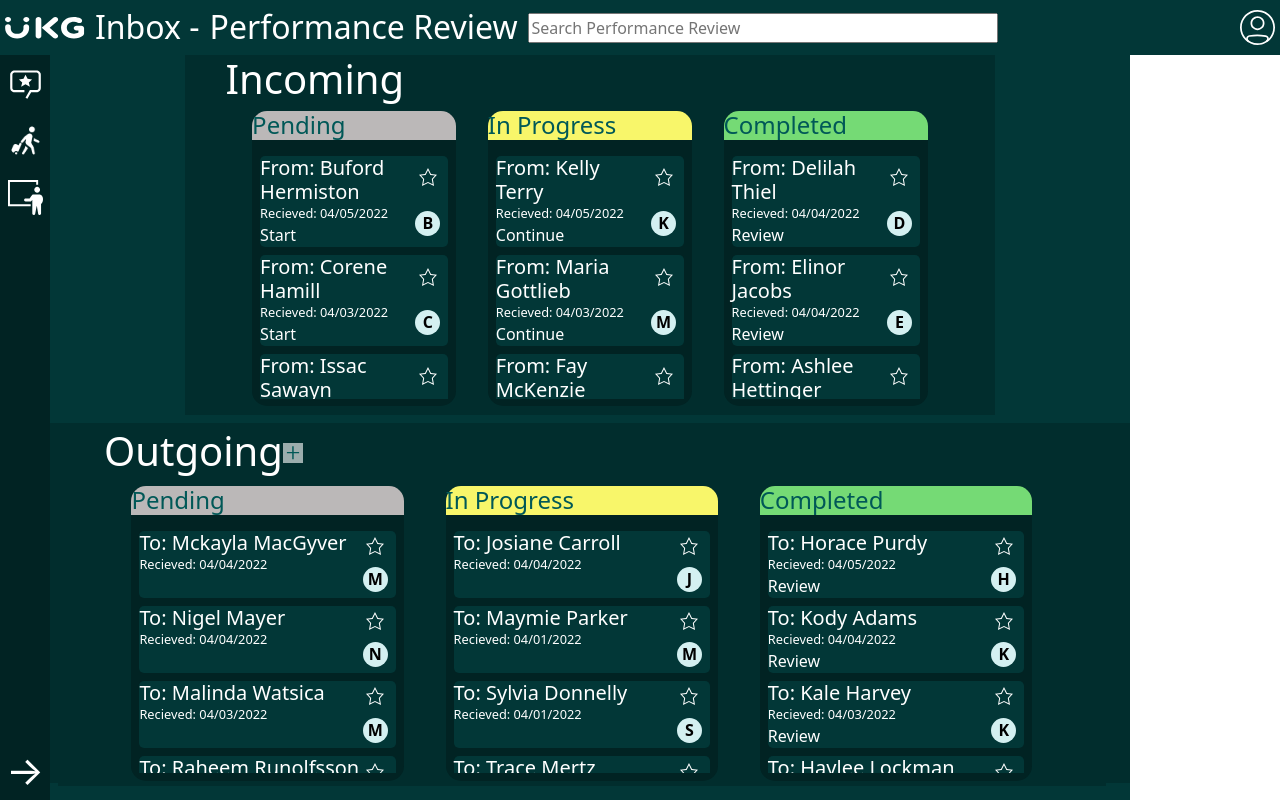
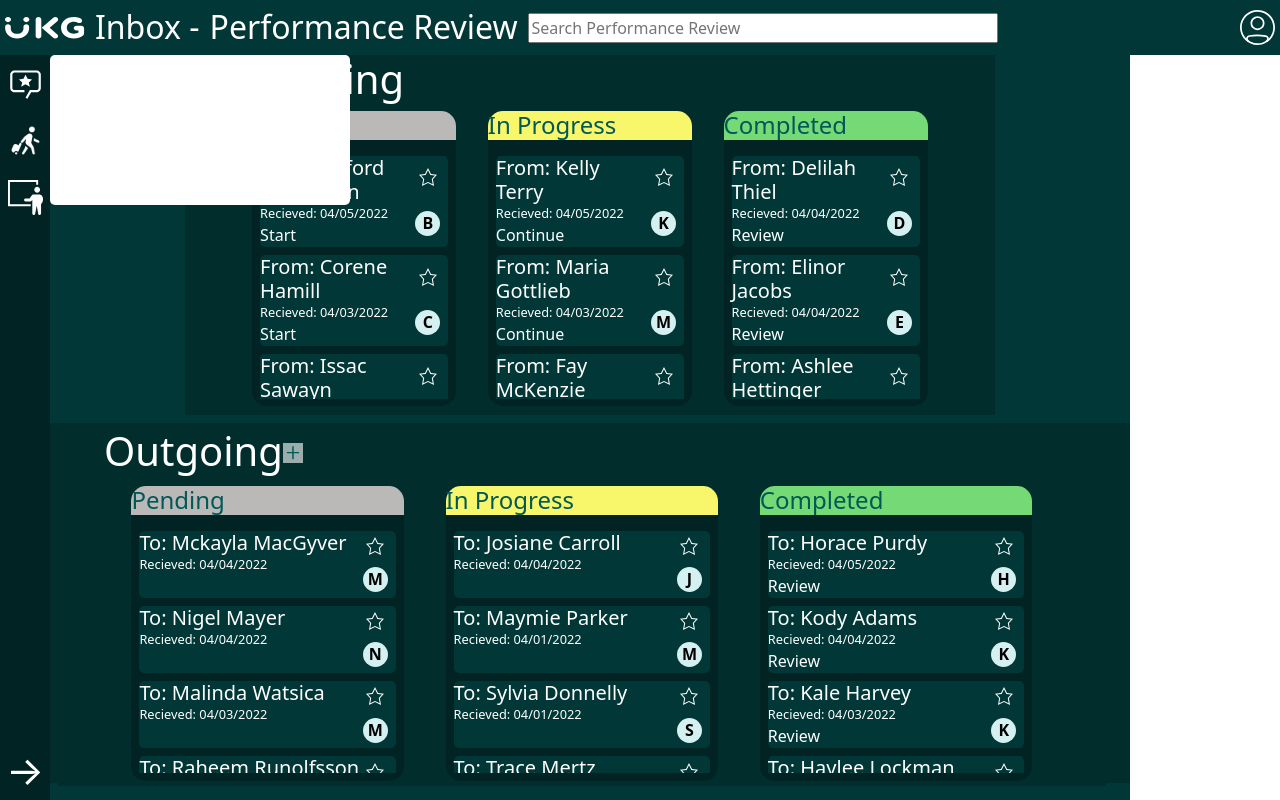
Before and after one commit to hugoamaralsantana/mseg-inbox-service, a React (Create React App) app in the folder client/: page /performanceReview in a window 1280 px wide. Both pictures are taken after a click on the picture 1257 px from the left and 27 px from the top of the page. Built offline with nearby package versions, Linux system fonts and the light colour scheme.

Commit message:
box in top right all the time

```diff
--- a/client/src/components/pages/performanceReview.js
+++ b/client/src/components/pages/performanceReview.js
@@ -13,6 +13,15 @@
   // const [modalState, updateModalState] = useState(false);
   const reelItems = ['Pending', 'In Progress', 'Completed']
   //problem is that theres just one modal for this page, we need each task to have its own
+  const [boxState, updateBoxState] = useState(false);
+
+  function showBox() {
+      updateBoxState(true);
+  }
+
+  function closeBox() {
+      updateBoxState(false);
+  }
 
   function expandSideBar() {
     if (expanded) {
@@ -30,10 +39,10 @@
     <div>
       {/* TODO: when I change title = Performance Review, it gets rid of some
       of the navbar (styling issue) */}
-      <NavBar title="Performance Review" />
+      <NavBar title="Performance Review" showBox={showBox}/>
       <div className="d-inline-flex overflow-hidden">
         <SideBar expandSideBar={expandSideBar} expanded={expanded}/>
-        <PartContainer data={performance_review_data} type='performanceReview' reelItems={reelItems} expanded={expanded} user={user} containerCount='2'/>
+        <PartContainer data={performance_review_data} type='performanceReview' reelItems={reelItems} expanded={expanded} user={user} containerCount='2' boxState={boxState} closeBox={closeBox}/>
       </div>
     </div>
   )
--- a/client/src/components/parts/navbar.js
+++ b/client/src/components/parts/navbar.js
@@ -1,7 +1,8 @@
-import React from 'react';
+import React, { useState } from "react";
 import { Link } from 'react-router-dom';
 import '../../styles/custom.scss'
 import '../../styles/navbar.css'
+
 
 
 const NavBar = (props) => {
@@ -18,7 +19,7 @@
             </div>
             <div class="navbarSupportedContent">
                 <div class="d-flex justify-content-md-end align-items-center">
-                    <img className="col-md-auto mr-3" id="profile-icon" src='/icons/person-circle-outline.svg' alt="person-circle-outline" width={45} height={45} />
+                    <img onClick={props.showBox} className="col-md-auto mr-3" id="profile-icon" src='/icons/person-circle-outline.svg' alt="person-circle-outline" width={45} height={45} />
                 </div>
             </div>
         </nav>
--- a/client/src/components/parts/partContainer.js
+++ b/client/src/components/parts/partContainer.js
@@ -2,19 +2,29 @@
 import Incoming from '../parts/incoming';
 import Outgoing from '../parts/outgoing';
 import '../../styles/partContainer.css'
+import ProfileButtonBox from "./profile-button-box";
 
 const PartContainer = (props) => {//check if page has 1 or two containers
   const expandedCSS = props.expanded ? "part-container-expanded bg-secondary d-inline-flex flex-column" : "part-container bg-secondary d-flex flex-column"
+  const parentCSS = props.expanded ? "parent-expanded": "parent"
   const IncomingJSX = () => <Incoming data={props.data.incoming} type={props.type} reelItems={props.reelItems} user={props.user} containerCount={props.containerCount}/>;
   const OutgoingJSX = () => <Outgoing data={props.data.outgoing} type={props.type} reelItems={props.reelItems} user={props.user} containerCount={props.containerCount}/>;
   if (props.type === 'performanceReview') {
-    return <div className={expandedCSS}>
+    return (
+      <div className={parentCSS}>
+        <ProfileButtonBox expanded={props.expanded} boxState={props.boxState} closeBox={props.closeBox}/>
+        <div className={expandedCSS}>
           {IncomingJSX()}
           {OutgoingJSX()}
         </div>
+      </div>
+    )
   }
   else if (props.type === 'PTORequest') {
-    return <div className={expandedCSS}>
+    return (
+      <div>
+        <div className={expandedCSS}>
+
           {props.user === 'employee'
             ?
             OutgoingJSX()
@@ -22,15 +32,21 @@
             IncomingJSX()
           }
         </div>
+      </div>
+    )
   }
   else if (props.type === 'assignedTraining') {
-    return <div className={expandedCSS}>
+    return (
+      <div>
+        <div className={expandedCSS}>
           {props.user === 'employee' || props.user === 'manager'
           ?
           IncomingJSX()
           :
           OutgoingJSX()}
         </div>
+        </div>
+      )
   }
 
 }
--- /dev/null
+++ b/client/src/components/parts/profile-button-box.js
@@ -0,0 +1,24 @@
+import React, { useState } from "react";
+import '../../styles/profile-button-box.css'
+
+const ProfileButtonBox = (props) => {
+    const showHideClassName = props.boxState ? "box d-flex justify-content-end align-items-start" : "box display-none";
+    const expanded = props.expanded ? 'expanded ': 'non-expanded '
+
+    document.addEventListener('mouseup', function(e) {
+        const container = document.getElementById('main');
+        if (!container.contains(e.target)) {
+            props.closeBox()
+        }
+    })
+
+    return (
+        <div className={expanded + showHideClassName}>
+            <div  id='main'className="box-main">
+
+            </div>
+        </div>
+    )
+}
+
+export default ProfileButtonBox
--- a/client/src/styles/partContainer.css
+++ b/client/src/styles/partContainer.css
@@ -10,6 +10,16 @@
   height: calc(100vh - 55px);
 }
 
+.parent-expanded {
+  width: calc(100vw - 200);
+  height: calc(100vh - 55px);
+}
+
+.parent {
+  width: calc(100vw - 50px);
+  height: calc(100vh - 55px);
+}
+
 @media only screen and (max-width: 1040px) {
   .part-container {
     width: calc(100vw - 50px);
@@ -17,4 +27,12 @@
   .part-container-expanded {
     width: calc(100vw - 50px);
   }
+
+  .parent-expanded {
+    width: calc(100vw - 50px);
+  }
+
+  .parent {
+    width: calc(100vw - 50px);
+  }
 }
--- /dev/null
+++ b/client/src/styles/profile-button-box.css
@@ -0,0 +1,42 @@
+.box {
+  position: fixed;
+
+  /* backdrop-filter: blur(5px); */
+  align-items: flex-start;
+}
+
+.expanded {
+  width: calc(100vw - 200);
+  height: calc(100vh - 55px);
+}
+
+.non-expanded {
+  width: calc(100vw - 50px);
+  height: calc(100vh - 55px);
+}
+
+.display-block {
+  display: block;
+}
+
+.display-none {
+  display: none;
+}
+
+.box-main {
+  background: white;
+  width: 20%;
+  min-width: 300px;
+  height: 20%;
+  min-height: 150px;
+  border-radius: 5px;
+}
+
+@media only screen and (max-width: 1040px) {
+  .non-expanded {
+    width: calc(100vw - 50px);
+  }
+  .expanded {
+    width: calc(100vw - 50px);
+  }
+}
```
Lines whose indentation alone changed are shown as unchanged.
